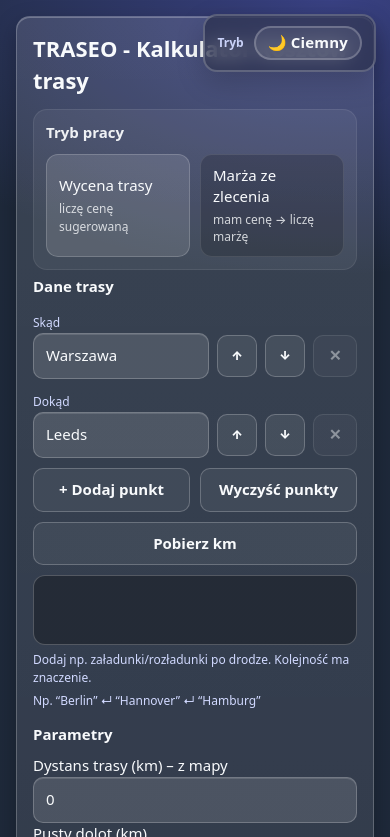
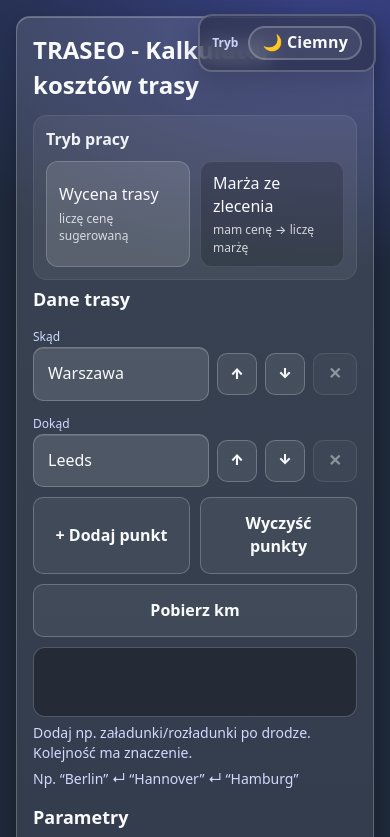
Before and after one commit to ftstrans-cloud/traseo-demo, a website: page public/index.html in a window 390 px wide. Shown: the top 837 px of the page. Drawn offline with nearby package versions, Linux system fonts and the light colour scheme.

Commit message:
Update index.html
mobile fix2

```diff
--- a/public/index.html
+++ b/public/index.html
@@ -927,6 +927,50 @@ button{
   }
 }
 
+	/* ================= MOBILE TYPO UPGRADE ================= */
+
+@media (max-width: 980px){
+
+  body{
+    font-size: 16px;
+  }
+
+  h1{
+    font-size: 24px;
+  }
+
+  h2{
+    font-size: 18px;
+  }
+
+  .small{
+    font-size: 14px;
+  }
+
+  input, select, textarea{
+    font-size: 16px;
+    padding: 14px 14px;
+  }
+
+  .btn{
+    font-size: 16px;
+    padding: 14px 14px;
+  }
+
+  .kpi .value{
+    font-size: 26px;
+  }
+
+  th, td{
+    font-size: 15px;
+  }
+
+  pre{
+    font-size: 15px;
+  }
+
+}
+
 </style>
 
 <link
```
